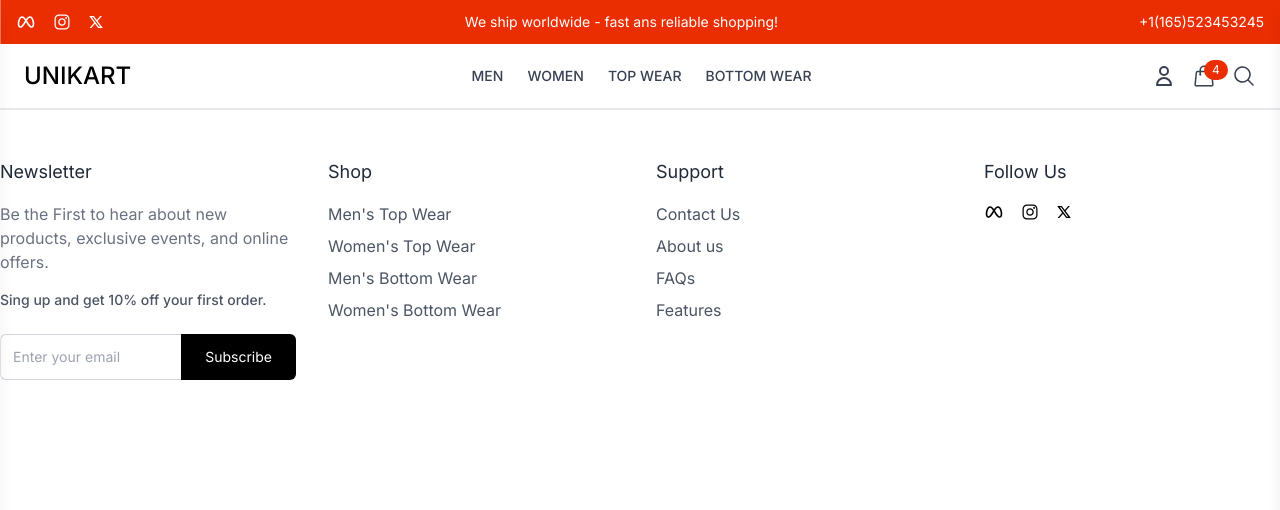
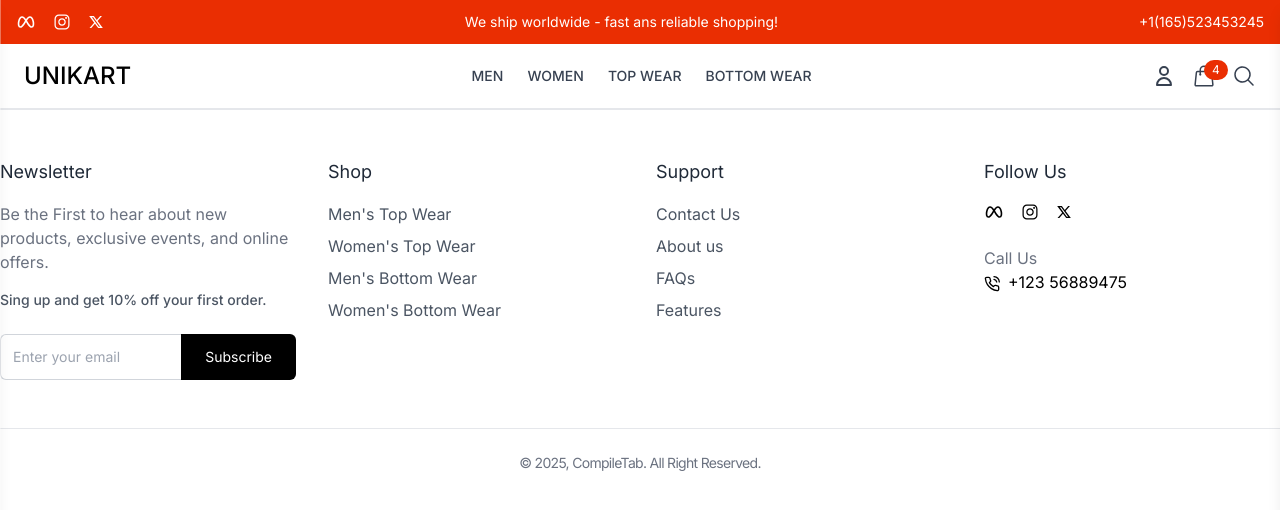
Before and after one commit to SunnyKumar-code/UniKart, a React (Vite) app: page / in a window 1280 px wide. Shown: the top 510 px of the page. Built offline with nearby package versions, Linux system fonts and the light colour scheme.

Commit message:
Footer component

```diff
--- a/src/components/Common/Footer.jsx
+++ b/src/components/Common/Footer.jsx
@@ -1,4 +1,5 @@
 import React from 'react'
+import { FiPhoneCall } from 'react-icons/fi'
 import { IoLogoInstagram } from 'react-icons/io'
 import { RiTwitterXLine } from 'react-icons/ri'
 import { TbBrandMeta } from 'react-icons/tb'
@@ -90,7 +91,18 @@
               <RiTwitterXLine className='w-4 h-4'/>
             </a>
            </div>
+           <p className='text-gray-500'>Call Us</p>
+           <p>
+            <FiPhoneCall className=' inline-block mr-2 h-'/>+123 56889475
+           </p>
+
         </div>
+      </div>
+      {/**Footer Bottom */}
+      <div className='container mx-auto mt-12 px-4 lg:px-0 border-t border-gray-200 pt-6'>
+        <p className='text-gray-500 text-sm tracking-tighter text-center'>
+          © 2025, CompileTab. All Right Reserved.
+        </p>
       </div>
     </footer>
   )
```
